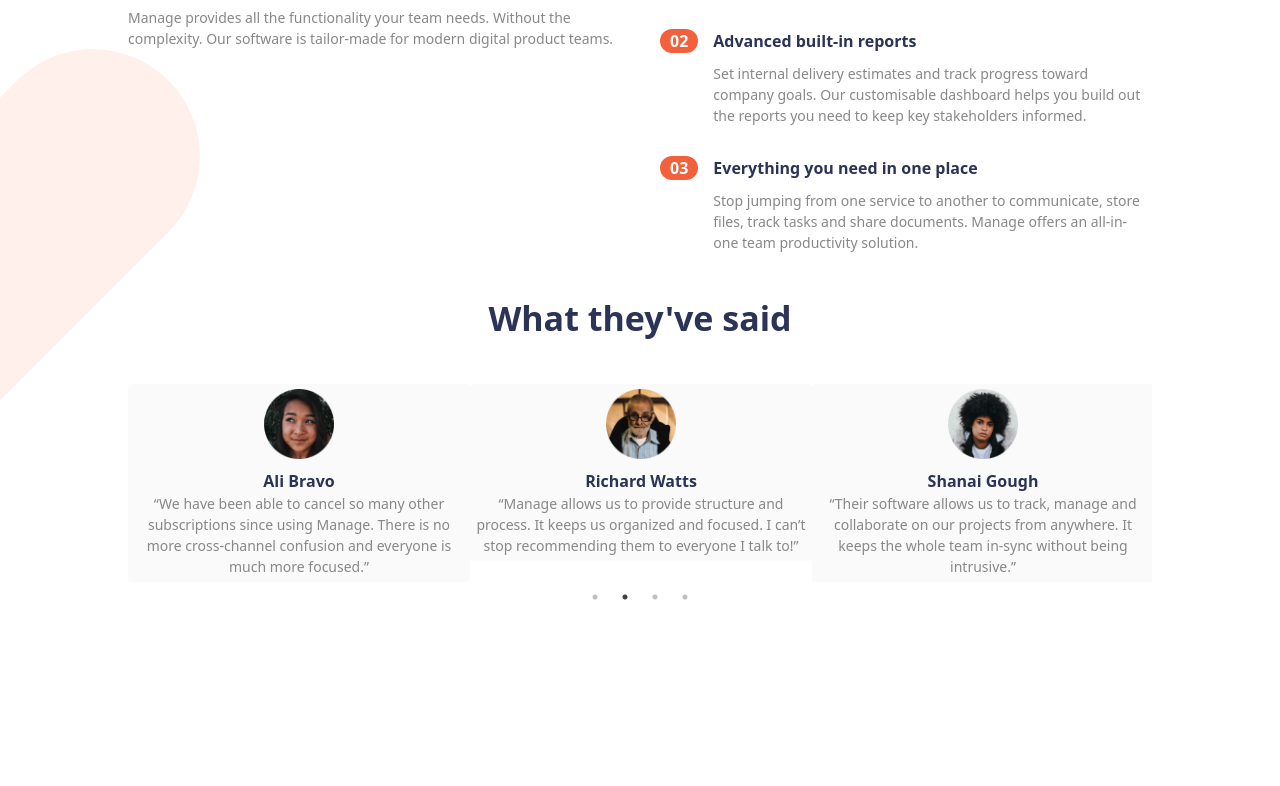
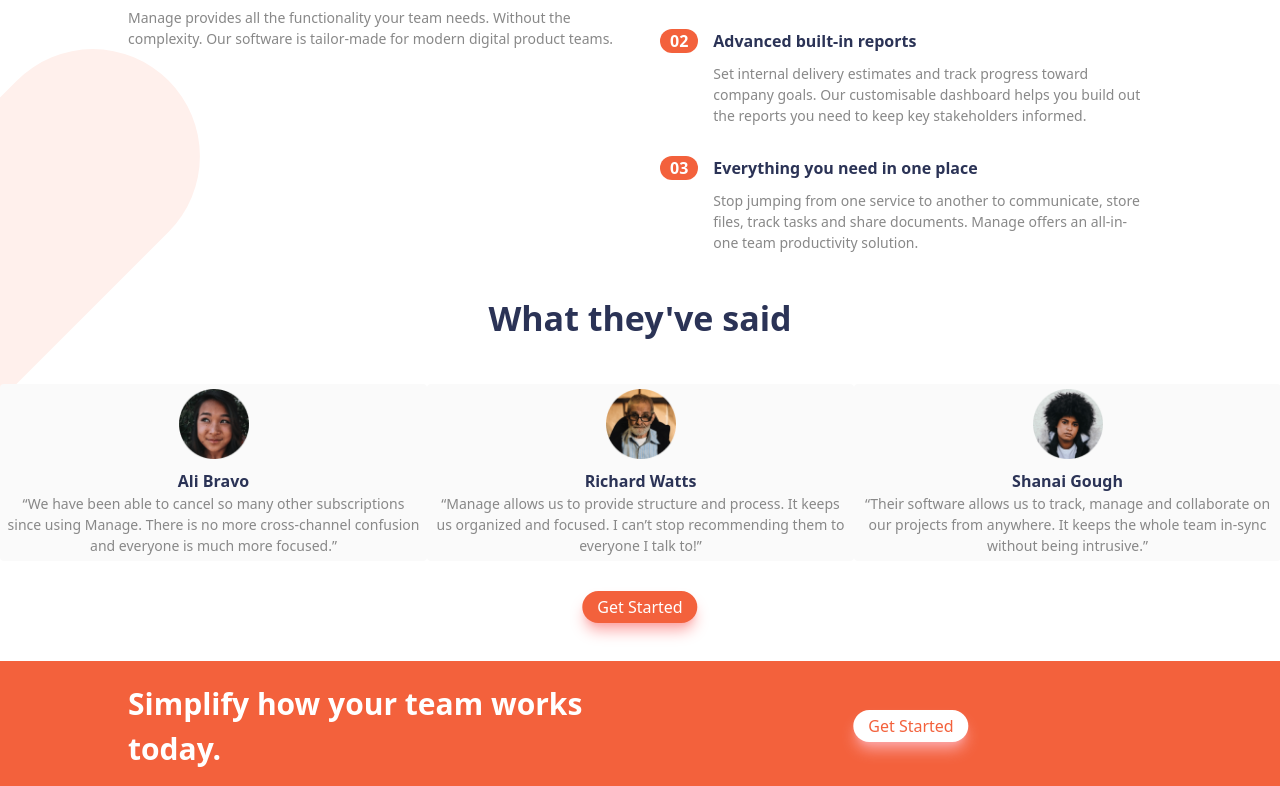
Before and after one commit to Sheddiey/Landing-page, a React (Create React App) app: page / in a window 1280 px wide. Shown: the part 695-1481 px from the top of the page. Before the commit the page ends 1327 px from the top, so only its background shows below. Built offline with nearby package versions, Linux system fonts and the light colour scheme.

Commit message:
completed the get started section

```diff
--- a/src/App.js
+++ b/src/App.js
@@ -3,6 +3,7 @@ import Navbar from "./components/navbar/Navbar";
 import Hero from "./components/heroSection/Hero";
 import AboutUs from "./components/aboutUs/AboutUs";
 import Reviews from "./components/reviewsCarousel/Reviews";
+import GetStarted from "./components/getStarted/GetStarted";
 
 const App = () => {
   return (
@@ -11,6 +12,7 @@ const App = () => {
       <Hero />
       <AboutUs />
       <Reviews />
+      <GetStarted />
     </div>
   );
 };
--- /dev/null
+++ b/src/components/getStarted/GetStarted.jsx
@@ -0,0 +1,20 @@
+import React from "react";
+
+const GetStarted = () => {
+  return (
+    <div className="mt-[100px] bg-[#f3613c] md:pb-[15px] pb-[45px] py-[20px]">
+      <div className="grid md:grid-cols-2 w-[80%] mx-auto gap-[30px] md:gap-[60px]">
+        <h3 className="font-bold text-white text-[30px] md:text-left text-center">
+          Simplify how your team works today.
+        </h3>
+        <div className="relative">
+          <button className="bg-white absolute left-[50%] top-[50%] transform -translate-x-1/2 -translate-y-1/2 rounded-[100vw] px-[15px] py-[4px] text-[#f3613c] shadow-red-300 shadow-lg">
+            Get Started
+          </button>
+        </div>
+      </div>
+    </div>
+  );
+};
+
+export default GetStarted;
--- a/src/components/reviewsCarousel/Reviews.jsx
+++ b/src/components/reviewsCarousel/Reviews.jsx
@@ -6,10 +6,11 @@ import ali from "../../assets/images/avatar-ali.png";
 import anisha from "../../assets/images/avatar-anisha.png";
 import richard from "../../assets/images/avatar-richard.png";
 import shanai from "../../assets/images/avatar-shanai.png";
+import Button from "../button/Button";
 
 const Reviews = () => {
   var settings = {
-    dots: true,
+    dots: false,
     infinite: true,
     speed: 500,
     slidesToShow: 3,
@@ -30,10 +31,11 @@ const Reviews = () => {
     ],
   };
   return (
-    <div className="w-[95%] md:w-[80%] mx-[auto] mb-[50px]">
+    <div className="w-[95%] md:w-[100%] mx-[auto] mb-[50px] relative">
       <h2 className="text-[#2b3356] text-[34px] font-bold text-center my-[40px]">
         What they&apos;ve said
       </h2>
+      <div>
         <Slider {...settings}>
           <div className="text-center relative bg-[#fafafa] p-[5px] rounded ">
             <img
@@ -44,8 +46,8 @@ const Reviews = () => {
             <h3 className="font-bold text-[#2b3356] mt-[80px]">Anisha Li</h3>
             <p className="text-[#888888] text-[14px]">
               “Manage has supercharged our team’s workflow. The ability to
-            maintain visibility on larger milestones at all times keeps everyone
-            motivated.”
+              maintain visibility on larger milestones at all times keeps
+              everyone motivated.”
             </p>
           </div>
           <div className="text-center relative bg-[#fafafa] p-[5px] rounded">
@@ -56,9 +58,9 @@ const Reviews = () => {
             />
             <h3 className="font-bold text-[#2b3356] mt-[80px]">Ali Bravo</h3>
             <p className="text-[#888888] text-[14px]">
-            “We have been able to cancel so many other subscriptions since using
-            Manage. There is no more cross-channel confusion and everyone is
-            much more focused.”
+              “We have been able to cancel so many other subscriptions since
+              using Manage. There is no more cross-channel confusion and
+              everyone is much more focused.”
             </p>
           </div>
           <div className="text-center relative bg-[#fafafa] p-[5px] rounded">
@@ -67,11 +69,13 @@ const Reviews = () => {
               src={richard}
               alt="Anisha Li"
             />
-          <h3 className="font-bold text-[#2b3356] mt-[80px]">Richard Watts</h3>
+            <h3 className="font-bold text-[#2b3356] mt-[80px]">
+              Richard Watts
+            </h3>
             <p className="text-[#888888] text-[14px]">
               “Manage allows us to provide structure and process. It keeps us
-            organized and focused. I can’t stop recommending them to everyone I
-            talk to!”
+              organized and focused. I can’t stop recommending them to everyone
+              I talk to!”
             </p>
           </div>
           <div className="text-center relative bg-[#fafafa] p-[5px] rounded">
@@ -80,7 +84,10 @@ const Reviews = () => {
               src={shanai}
               alt="Anisha Li"
             />
-          <h3 className="font-bold text-[#2b3356] mt-[80px]"> Shanai Gough</h3>
+            <h3 className="font-bold text-[#2b3356] mt-[80px]">
+              {" "}
+              Shanai Gough
+            </h3>
             <p className="text-[#888888] text-[14px]">
               “Their software allows us to track, manage and collaborate on our
               projects from anywhere. It keeps the whole team in-sync without
@@ -89,6 +96,10 @@ const Reviews = () => {
           </div>
         </Slider>
       </div>
+      <div className="my-[30px] absolute left-[50%] translate-x-[-50%]">
+        <Button />
+      </div>
+    </div>
   );
 };
 
```
Lines whose indentation alone changed are shown as unchanged.
